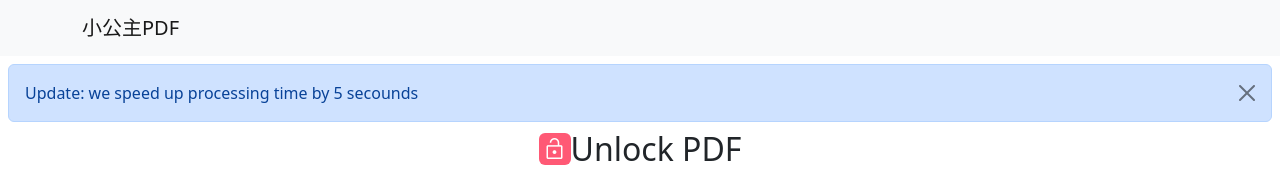
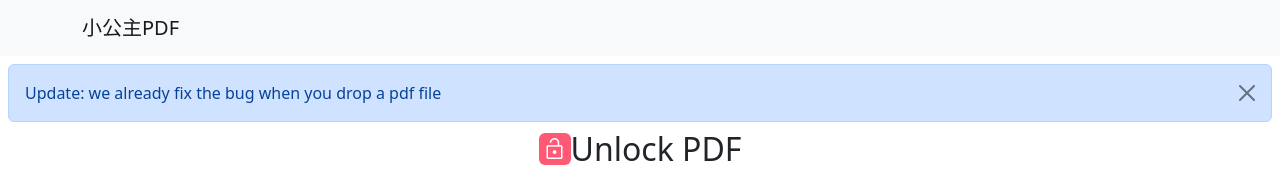
Before and after one commit to hx8888979/smartpdf, a plain HTML site: page front/index.html in a window 1280 px wide. Shown: the top 172 px of the page. Drawn offline with nearby package versions, Linux system fonts and the light colour scheme.

Commit message:
Update index.html

```diff
--- a/front/index.html
+++ b/front/index.html
@@ -26,7 +26,7 @@
             </a>
         </div>
     </nav>
-    <div class="alert alert-primary alert-dismissible fade show m-2" role="alert">Update: we speed up processing time by 5 secounds
+    <div class="alert alert-primary alert-dismissible fade show m-2" role="alert">Update: we already fix the bug when you drop a pdf file
       <button type="button" class="btn-close" data-bs-dismiss="alert" aria-label="Close"></button>
     </div>
     <div class="container text-center">
```
